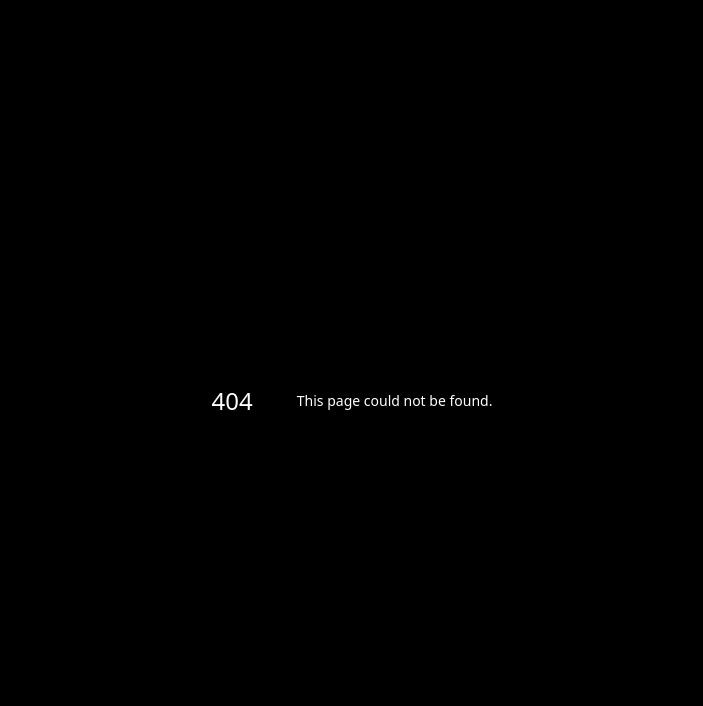
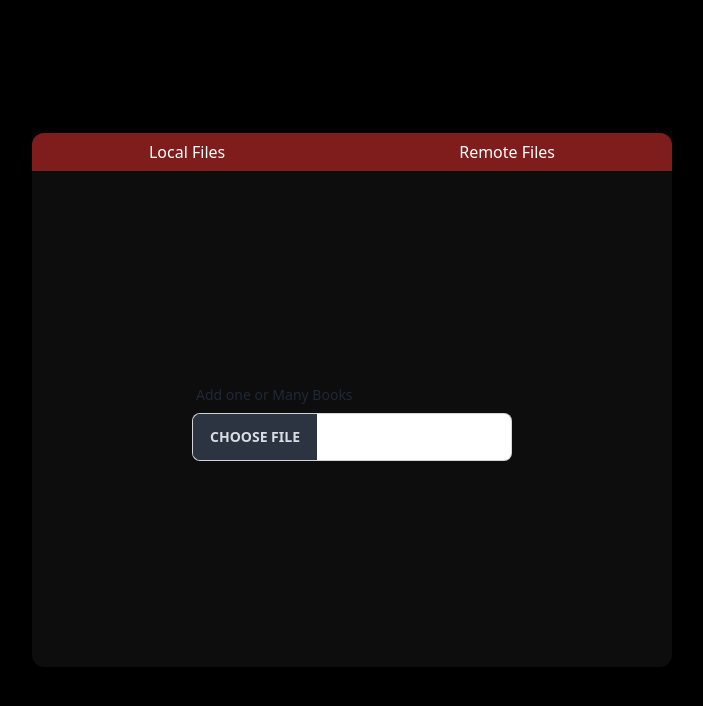
Before and after one commit to eyadevv/kitab, a Next.js app: page /add in a window 1280 px wide. Before the commit this address had no page. Shown: the top 706 px of the page, without its empty margins (288-991 px from the left). Built offline with nearby package versions, Linux system fonts and the light colour scheme.

Commit message:
Road Block  #!
unable to read upload files in the Api Route

```diff
--- /dev/null
+++ b/app/add/file/page.tsx
@@ -0,0 +1,4 @@
+const page = () => {
+  return <div className="w-full h-screen bg-white bg-opacity-5">Book</div>
+}
+export default page
--- /dev/null
+++ b/app/add/page.tsx
@@ -0,0 +1,59 @@
+"use client"
+import { useState } from "react"
+import { FaArrowRight, FaTruckLoading } from "react-icons/fa"
+import LocalInput from "@/components/form/LocalInput"
+import RemoteInput from "@/components/form/RemoteInput"
+import Details from "@/components/form/Details"
+import axios from "axios"
+const page = () => {
+  const [file, setfile] = useState(null)
+  const [local, setlocal] = useState(true)
+  const [loading, setloading] = useState(false)
+
+  return (
+    <div className="w-full h-screen  flex flex-col justify-center items-center ">
+      <div className="w-1/2 h-4/6 bg-white bg-opacity-5 flex flex-col justify-between items-center rounded-xl overflow-clip">
+        <div className="w-full h-10 bg-red-900 flex flex-row justify-around items-center">
+          <button className="" onClick={() => setlocal(!local)}>
+            Local Files
+          </button>
+          <button className="" onClick={() => setlocal(!local)}>
+            Remote Files
+          </button>
+        </div>
+        <div className="h-full flex flex-shrink justify-center items-center">
+          {local ? (
+            <LocalInput file={file} setfile={setfile} />
+          ) : (
+            <RemoteInput />
+          )}
+        </div>
+        {file ? (
+          <button className="btn" onClick={() => upload(file)}>
+            Next <FaArrowRight />
+          </button>
+        ) : null}
+      </div>
+    </div>
+  )
+}
+export default page
+
+const upload = async ({ file }) => {
+  const data = await axios({
+    method: "POST",
+    url: "/api/upload",
+    data: file,
+    headers: {
+      "Content-Type": "application/json",
+    },
+  })
+    .then((res) => {
+      return res
+    })
+    .catch((err) => {
+      return err
+    })
+
+  return data
+}
--- /dev/null
+++ b/app/api/upload/route.ts
@@ -0,0 +1,13 @@
+import { NextResponse } from "next/server"
+export async function POST(request: Request) {
+  const data = await request.json()
+  console.log(data)
+  return NextResponse.json({
+    name: "welcome to Upload Server",
+  })
+}
+export async function GET(request: Request) {
+  return NextResponse.json({
+    name: "welcome to Upload Server , This Method Wont work",
+  })
+}
--- /dev/null
+++ b/components/form/Details.tsx
@@ -0,0 +1,4 @@
+const Details = ({ data }) => {
+  return <div>{JSON.stringify(data)}</div>
+}
+export default Details
--- /dev/null
+++ b/components/form/LocalInput.tsx
@@ -0,0 +1,16 @@
+const LocalInput = ({ file, setfile }) => {
+  return (
+    <div className="form-control w-full max-w-xs">
+      <label className="label">
+        <span className="label-text">Add one or Many Books</span>
+      </label>
+      <input
+        type="file"
+        accept=".pdf , .epud "
+        className="file-input file-input-bordered w-full max-w-xs"
+        onChange={(e) => setfile(e.target.files)}
+      />
+    </div>
+  )
+}
+export default LocalInput
--- /dev/null
+++ b/components/form/RemoteInput.tsx
@@ -0,0 +1,5 @@
+const RemoteInput = () => {
+  return <h1>Comming soon</h1>
+}
+
+export default RemoteInput
--- a/package.json
+++ b/package.json
@@ -13,6 +13,7 @@
     "@types/react": "18.2.6",
     "@types/react-dom": "18.2.4",
     "autoprefixer": "10.4.14",
+    "axios": "^1.4.0",
     "eslint": "8.41.0",
     "eslint-config-next": "13.4.3",
     "next": "13.4.3",
@@ -24,6 +25,7 @@
   },
   "devDependencies": {
     "@types/node": "^20.2.3",
+    "daisyui": "^3.1.1",
     "prisma": "^4.14.1",
     "ts-node": "^10.9.1",
     "typescript": "^5.0.4"
--- a/tailwind.config.js
+++ b/tailwind.config.js
@@ -25,5 +25,5 @@ module.exports = {
       },
     },
   },
-  plugins: [],
+  plugins: [require("daisyui")],
 }
```
Also changed, not shown: 2 other files (tests, documents, lock files or other folders).
